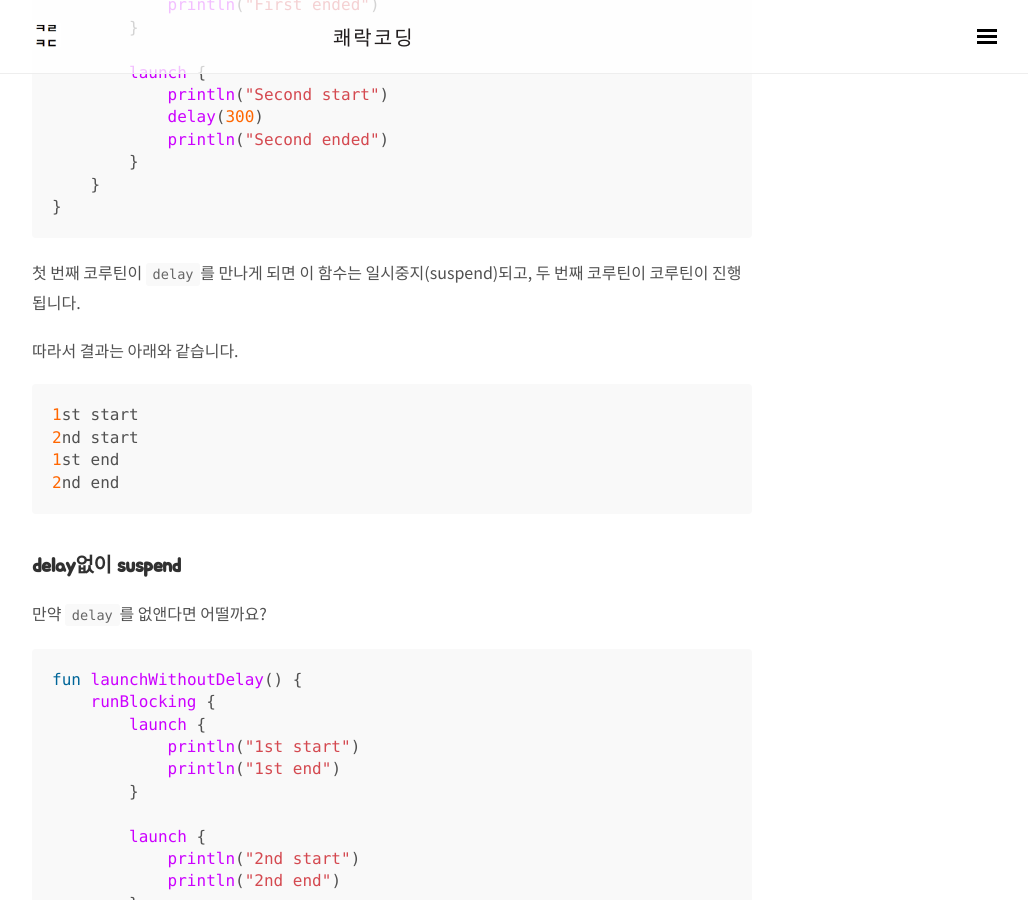
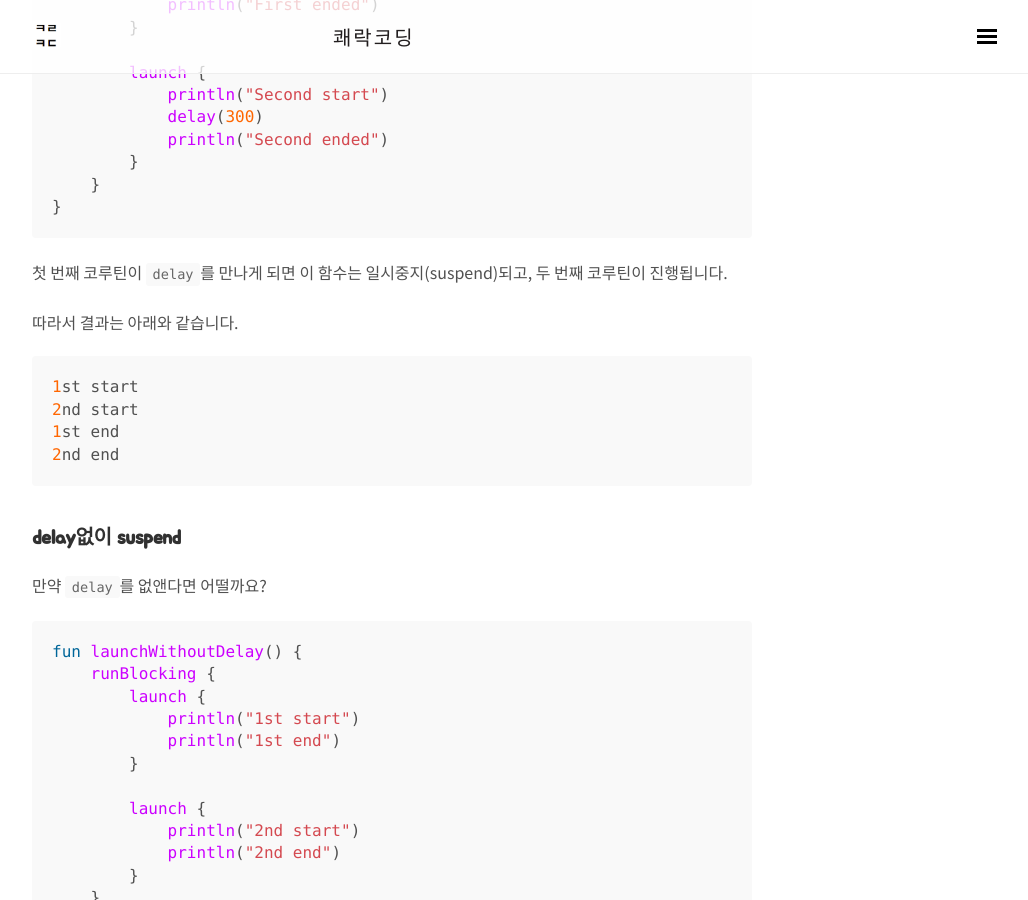
Before and after one commit to wooooooak/wooooooak.github.io, a Jekyll site: the page built from _posts/번역하며공부하기/2021-01-27-Coroutine suspend function.md, in a window 1280 px wide and 900 px high, scrolled down 938 px. Shown: the whole window, without its empty margins (248-1276 px from the left). Built offline with Jekyll 4.4.1, drawn with Linux system fonts in a browser that asks for light colours; nearby versions of some CDN libraries; some web fonts are replaced; comment, search, counter and statistics services are not loaded.

Commit message:
오탈자 수정

````diff
--- a/_posts/번역하며공부하기/2021-01-27-Coroutine suspend function.md
+++ b/_posts/번역하며공부하기/2021-01-27-Coroutine suspend function.md
@@ -42,7 +42,7 @@ fun launchWithDelay() {
 }
 ```
 
-첫 번째 코루틴이 `delay`를 만나게 되면 이 함수는 일시중지(suspend)되고, 두 번째 코루틴이 코루틴이 진행됩니다.
+첫 번째 코루틴이 `delay`를 만나게 되면 이 함수는 일시중지(suspend)되고, 두 번째 코루틴이 진행됩니다.
 
 따라서 결과는 아래와 같습니다.
 
````
